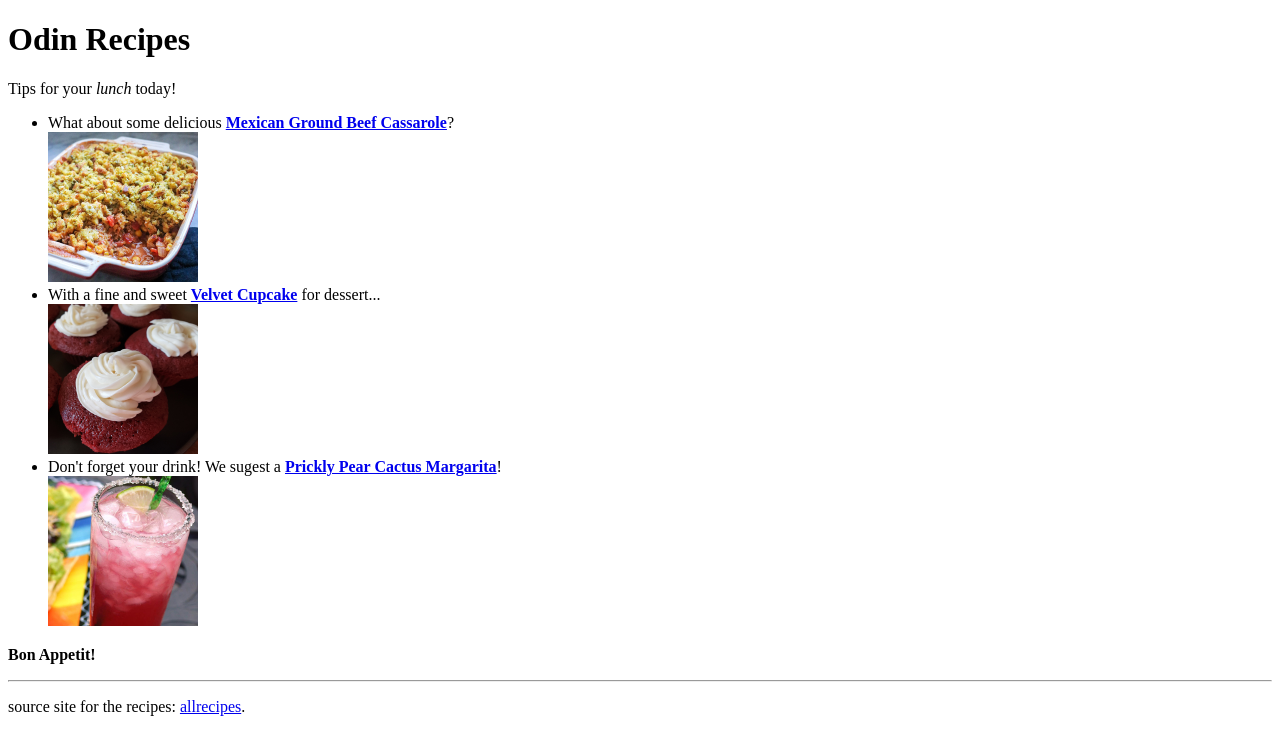
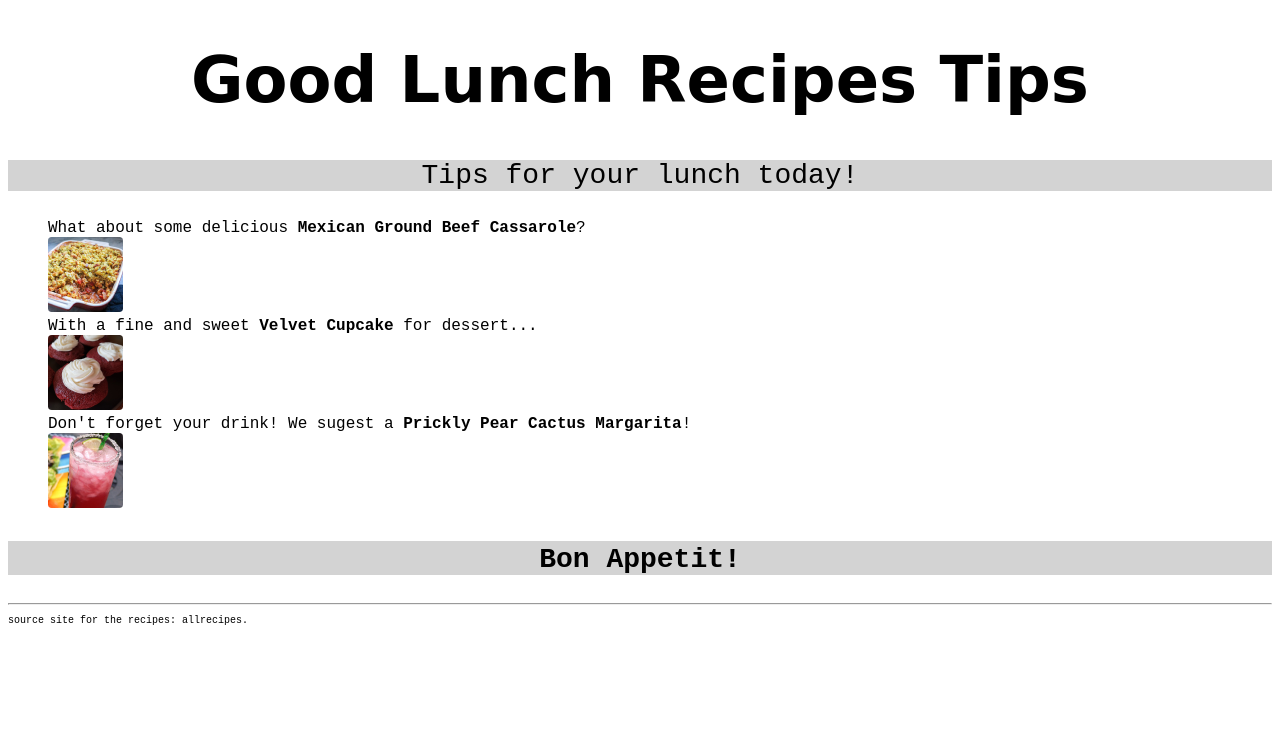
Before and after one commit to Lay-Kami/odin-recipes, a plain HTML site: page index.html in a window 1280 px wide. Drawn offline with Linux system fonts and the light colour scheme; a web font is replaced by a local one.

Commit message:
Edit-Css index.html

```diff
--- a/index.html
+++ b/index.html
@@ -2,23 +2,28 @@
 <html lang="en">
     <head>
         <meta charset="UTF-8">
+        <link href="https://fonts.googleapis.com/css2?family=Share:wght@700&display=swap" rel="stylesheet">
+        <link rel="stylesheet" href="./style.css">
         <title>Odin Project Recipes</title>
     </head>
     <body>
-        <h1>Odin Recipes</h1>
+        <h1>Good Lunch Recipes Tips</h1>
         <div>
-            <p>Tips for your <em>lunch</em> today!</p>
-            <ul>
-                <li>What about some delicious <a href="./recipes/mexican-ground-beef-cassarole.html" target="_blank"><strong>Mexican Ground Beef Cassarole</strong></a>?
-                    <br><a href="./recipes/mexican-ground-beef-cassarole.html" target="_blank"><img src="./img/cassarole.jpeg" alt="Mexican Ground Beef Cassarole serving." width="150"></a></li>
-                <li>With a fine and sweet <a href="./recipes/red-velvet-cupcake.html" target="_blank"><strong>Velvet Cupcake</strong></a> for dessert...
-                    <br><a href="./recipes/red-velvet-cupcake.html" target="_blank"><img src="./img/red-velvet-cupcake.jpeg" alt="Red Velvet Cupcakes serving." width="150"></a></li>
-                <li> Don't forget your drink! We sugest a <a href="./recipes/prickly-pear-cactus-margarita.html" target="_blank"><strong>Prickly Pear Cactus Margarita</strong></a>!
-                    <br><a href="./recipes/prickly-pear-cactus-margarita.html" target="_blank"><img src="./img/prickly-pear-cactus-margarita.jpeg" alt="Prickly Pear Cactus Margarita drink." width="150"></a></li>
+            <p class="intro">Tips for your <em class="emphasis">lunch</em> today!</p>
+            <ul class="list-food">
+                <li>What about some delicious <a class="text-link" href="./recipes/mexican-ground-beef-cassarole.html" target="_blank"><strong>Mexican Ground Beef Cassarole</strong></a>?
+                <br><a href="./recipes/mexican-ground-beef-cassarole.html" target="_blank"><img class="image-food" src="./img/cassarole.jpeg" alt="Mexican Ground Beef Cassarole serving." width="150"></a>
+                </li>
+                <li>With a fine and sweet <a class="text-link" href="./recipes/red-velvet-cupcake.html" target="_blank"><strong>Velvet Cupcake</strong></a> for dessert...
+                <br><a href="./recipes/red-velvet-cupcake.html" target="_blank"><img class="image-food" src="./img/red-velvet-cupcake.jpeg" alt="Red Velvet Cupcakes serving." width="150"></a>
+                </li>
+                <li> Don't forget your drink! We sugest a <a class="text-link" href="./recipes/prickly-pear-cactus-margarita.html" target="_blank"><strong>Prickly Pear Cactus Margarita</strong></a>!
+                <br><a href="./recipes/prickly-pear-cactus-margarita.html" target="_blank"><img class="image-food" src="./img/prickly-pear-cactus-margarita.jpeg" alt="Prickly Pear Cactus Margarita drink." width="150"></a>
+                </li>
             </ul>
         </div>
-        <p><strong>Bon Appetit!</strong></p>
-        <hr>
-        <p>source site for the recipes: <a href="https://www.allrecipes.com/">allrecipes</a>.</p>
+        <p id="Greetings"><strong>Bon Appetit!</strong></p>
+        <hr class="line-style">
+        <p class="footer-webref">source site for the recipes: <a class="text-link" href="https://www.allrecipes.com/">allrecipes</a>.</p>
     </body>
 </html>
--- /dev/null
+++ b/style.css
@@ -0,0 +1,66 @@
+
+
+* {
+    font-family: 'Courier New', Courier, monospace;
+}
+
+h1 {
+    font-family: Share, cursive;
+    text-align: center;
+    font-size: 64px;
+}
+
+
+.intro {
+    font-size: 28px;
+}
+
+.emphasis {
+    font-style: normal;
+}
+
+.list-food {
+    list-style:none;
+    text-align: left;
+}
+
+.image-food {
+    border-radius: 5%;
+    width: 75px;
+    height: auto;
+}
+
+:hover.image-food {
+    border-radius: 0%;
+    width: 80px;
+    height: auto;
+}
+
+.line-style {}
+
+.footer-webref {
+    font-size: 10px
+}
+
+#Greetings {
+    font-family: Share, cursive;
+}
+
+.intro,
+#Greetings {
+    font-size: 28px;
+    text-align: center;
+    background-color: lightgray;
+    font-style: normal;
+}
+
+.text-link {
+    color: black;
+    text-decoration-line: none;
+}
+
+:hover.text-link {
+    color: black;
+    text-decoration-line: none;
+    font-size: 105%;
+}
```
